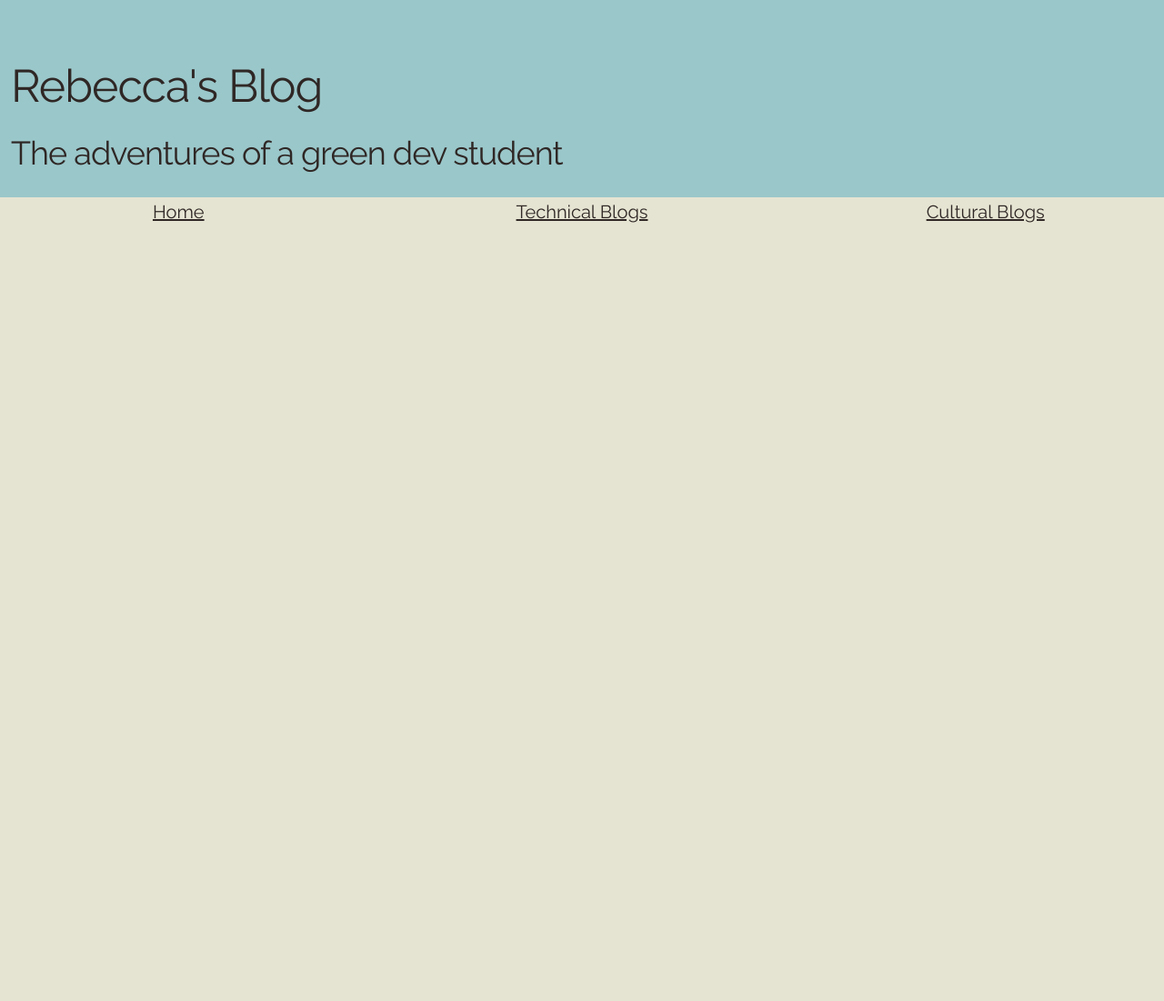
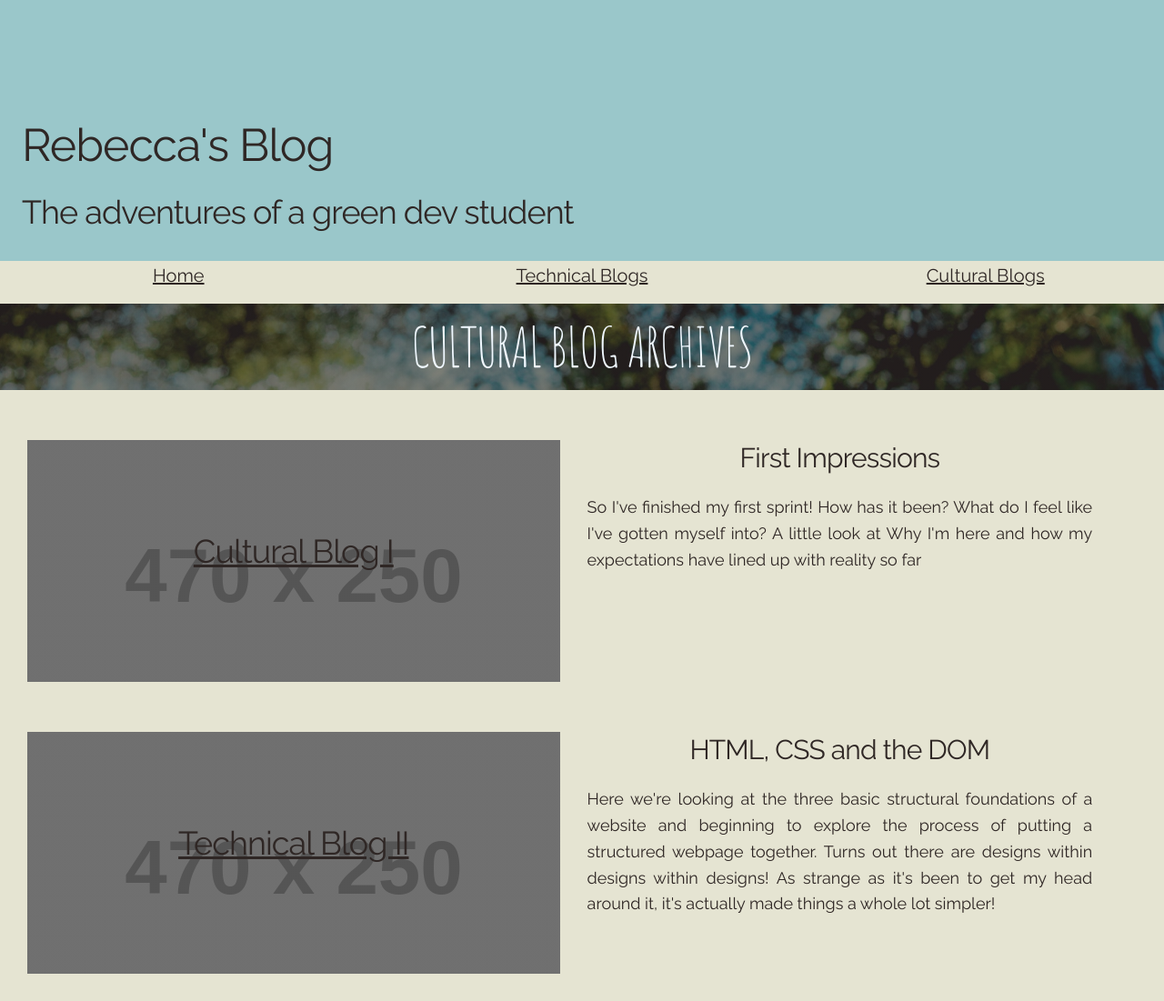
Before and after one commit to rebecca-leete/rebecca-leete.github.io, a plain HTML site: page blog/cult-blog-archives.html in a window 1280 px wide. Shown: the whole page at 91% size. Before the commit the page ends 800 px from the top, so only its background shows below. Drawn offline with nearby package versions, Linux system fonts and the light colour scheme; placeholder pictures from the web are drawn by us.

Commit message:
add new css html and first blog link

```diff
--- a/blog/cult-blog-archives.html
+++ b/blog/cult-blog-archives.html
@@ -12,15 +12,18 @@
 
 
   <body>
-    <div id="header" class="twelve columns">
-        <div class="header">
-          <h1><strong>Rebecca's Blog</strong></h1>
-          <h3>The adventures of a green dev student</h3>
+
+      <div id="header" class="row">
+        <div id="header" class="twelve columns">
+            <div class="header">
+              <h1><strong>Rebecca's Blog</strong></h1>
+              <h3>The adventures of a green dev student</h3>
+            </div>
         </div>
-    </div>
+      </div>
 
 
-      <div class="nav">
+      <div id="nav" class="row">
           <div class="one-third column">
               <a href="../index.html">Home</a>
           </div>
@@ -33,8 +36,50 @@
           </div>
       </div>
 
+      <div id="page-title" class="row">
+        <div class="twelve columns">
+          <h2 class="tech-archives-title">CULTURAL BLOG ARCHIVES</h2>
+        </div>
+      </div>
 
+      <div id="tech-1" class="row">
+            <a href="./t1-time-and-habits-blog.html" class="thumbnail-link">
+              <div id="blog-post-thumbnail" class="one-half column">
+                  <h3 class="tech-1-title">Cultural Blog I</h3>
+              </a>
+              </div>
 
+              <div id="tech-1-contents" class="one-half column">
+                <a href="./c1-reflection-blog.html" class="text-link">
+                  <h4 class="blog-post-title">First Impressions</h4>
+                  <p class="blog-post-blurb">
+                    So I've finished my first sprint! How has it been? What do I feel like I've
+                    gotten myself into? A little look at Why I'm here and how my expectations have
+                    lined up with reality so far
+                  </p>
+                </a>
+              </div>
+          </div>
+
+          <div id="tech-1" class="row">
+            <a href="./t2-html-css-dom-p1.html" class="thumbnail-link">
+              <div id="blog-post-thumbnail" class="one-half column">
+                  <h3 class="tech-1-title">Technical Blog II</h3>
+              </a>
+              </div>
+
+              <div id="tech-1-contents" class="one-half column">
+                <a href="./t2-html-css-dom-p1.html" class="text-link">
+                  <h4 class="blog-post-title">HTML, CSS and the DOM</h4>
+                  <p class="blog-post-blurb">
+                    Here we're looking at the three basic structural foundations of a website and
+                    beginning to explore the process of putting a structured webpage together. Turns
+                    out there are designs within designs within designs! As strange as it's been to
+                    get my head around it, it's actually made things a whole lot simpler!
+                  </p>
+                </a>
+              </div>
+          </div>
 
 
   </body>
```
